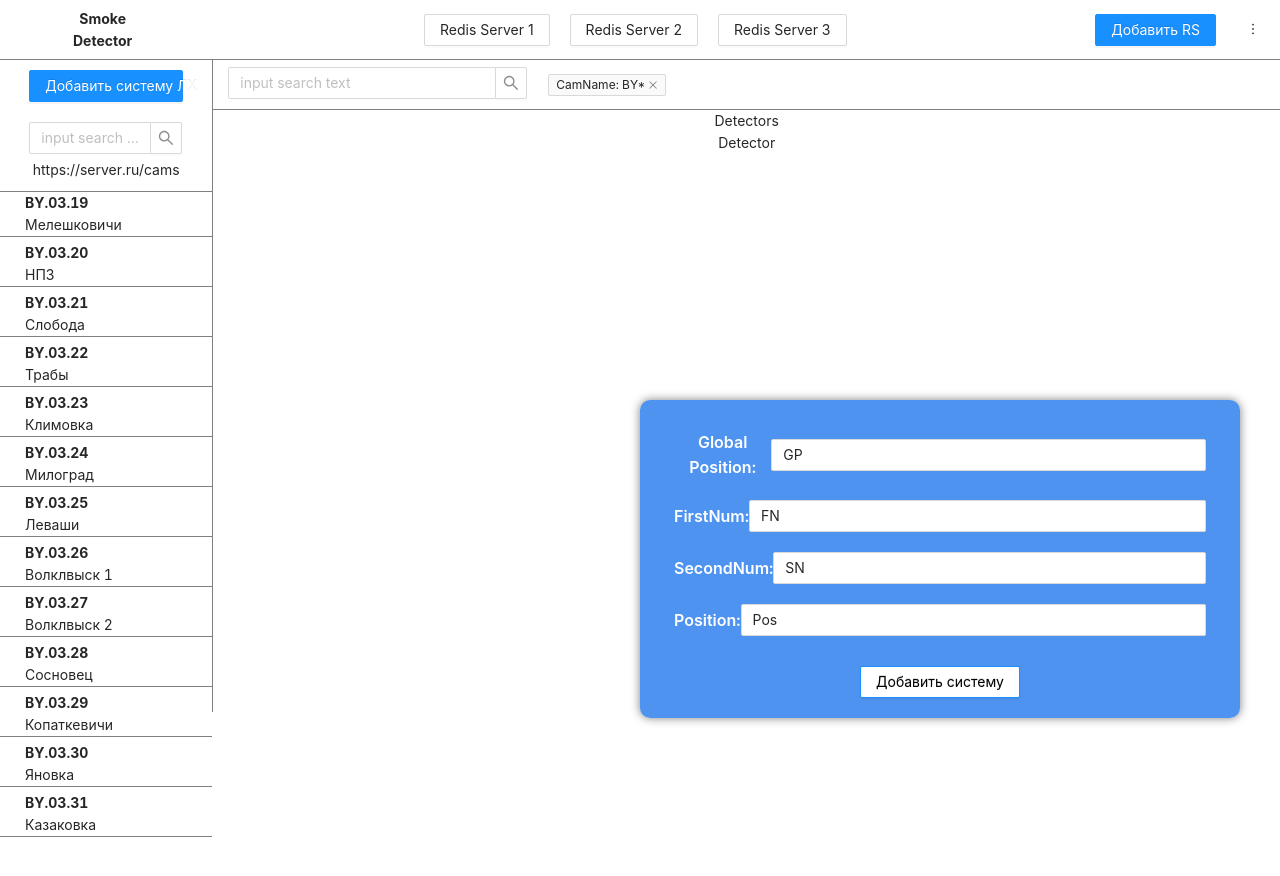
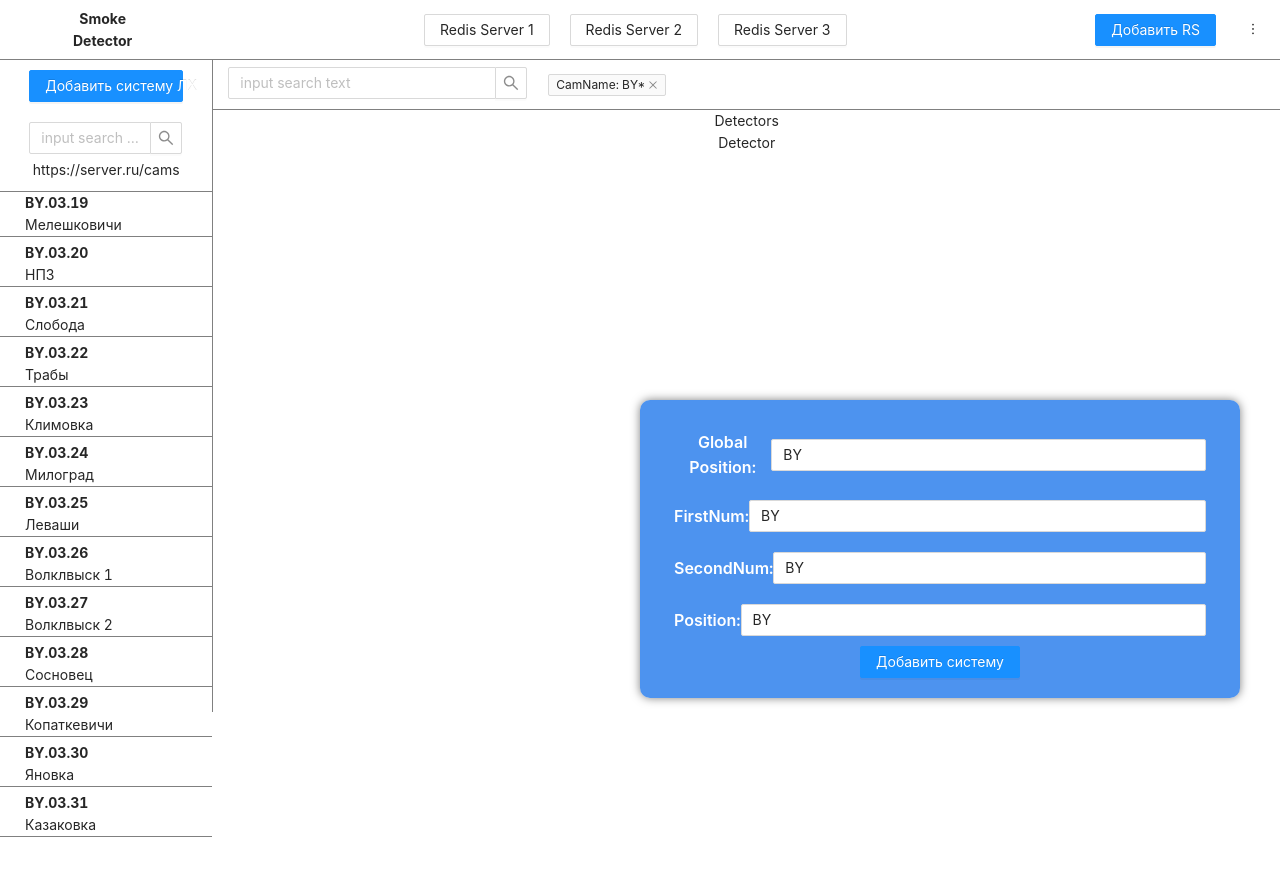
Before and after one commit to SlipFil/smokedetector, a React (Create React App) app: page / in a window 1280 px wide. Shown: the top 876 px of the page. Built offline with nearby package versions, Linux system fonts and the light colour scheme.

Commit message:
some changes
some changes

```diff
--- a/src/components/sider/newSystemForm/newSystemForm.jsx
+++ b/src/components/sider/newSystemForm/newSystemForm.jsx
@@ -8,11 +8,11 @@ const newSystemForm = (props) => {
 
   return (
     <div className={s.newSystemForm}>
-      <label>Global Position:<Input placeholder="Basic usage" value='GP'  /></label>
-      <label>FirstNum:<Input placeholder="Basic usage" value='FN' /></label>
-      <label>SecondNum:<Input placeholder="Basic usage" value='SN' /></label>
-      <label>Position:<Input placeholder="Basic usage" value='Pos' /></label>
-      <Button className={s.button} type="primary">
+      <label>Global Position:<Input placeholder="Basic usage" value={props.appSider.newGlobalPositionBody}  /></label>
+      <label>FirstNum:<Input placeholder="Basic usage" value={props.appSider.newFirstNumBody} /></label>
+      <label>SecondNum:<Input placeholder="Basic usage" value={props.appSider.newSecondNumBody} /></label>
+      <label>Position:<Input placeholder="Basic usage" value={props.appSider.newPositionBody} /></label>
+      <Button  type="primary">
         Добавить систему
       </Button>
     </div>
--- a/src/components/sider/sider.jsx
+++ b/src/components/sider/sider.jsx
@@ -9,7 +9,7 @@ const Sider = (props) => {
     <div className={s.sider}>
       <AddAndSearch />
       <CamList cams={props.camers} />
-      <NewSystemFormContainer />
+      <NewSystemFormContainer appSider={props.appSider} />
     </div>
   );
 };
--- a/src/components/sider/siderContainer.jsx
+++ b/src/components/sider/siderContainer.jsx
@@ -5,13 +5,13 @@ import { connect } from "react-redux";
 
 
 
-let mapStateToProps = (state) => { // Данные из стейта
+let mapStateToProps = (state) => {
   return {
     camers: state.appSider.camers,
-    }
-}
+    appSider: state.appSider,
+}}
 
-let mapDispatchToProps = (dispatch) => { // Коллбэки
+let mapDispatchToProps = (dispatch) => {
   return {
 
   }
--- a/src/redux/siderReducer.js
+++ b/src/redux/siderReducer.js
@@ -152,10 +152,10 @@ let initialState = {
           detector: "Detector 1"
         }
       ],
-      newGlobalPositionBody: '',
-    newFirstNumBody: '',
-    newSecondNumBody:'',
-    newPositionBody:'',
+      newGlobalPositionBody: 'BY',
+    newFirstNumBody: 'BY',
+    newSecondNumBody:'BY',
+    newPositionBody:'BY',
     }
 
 const siderReducer= (state = initialState, action) => {
```
